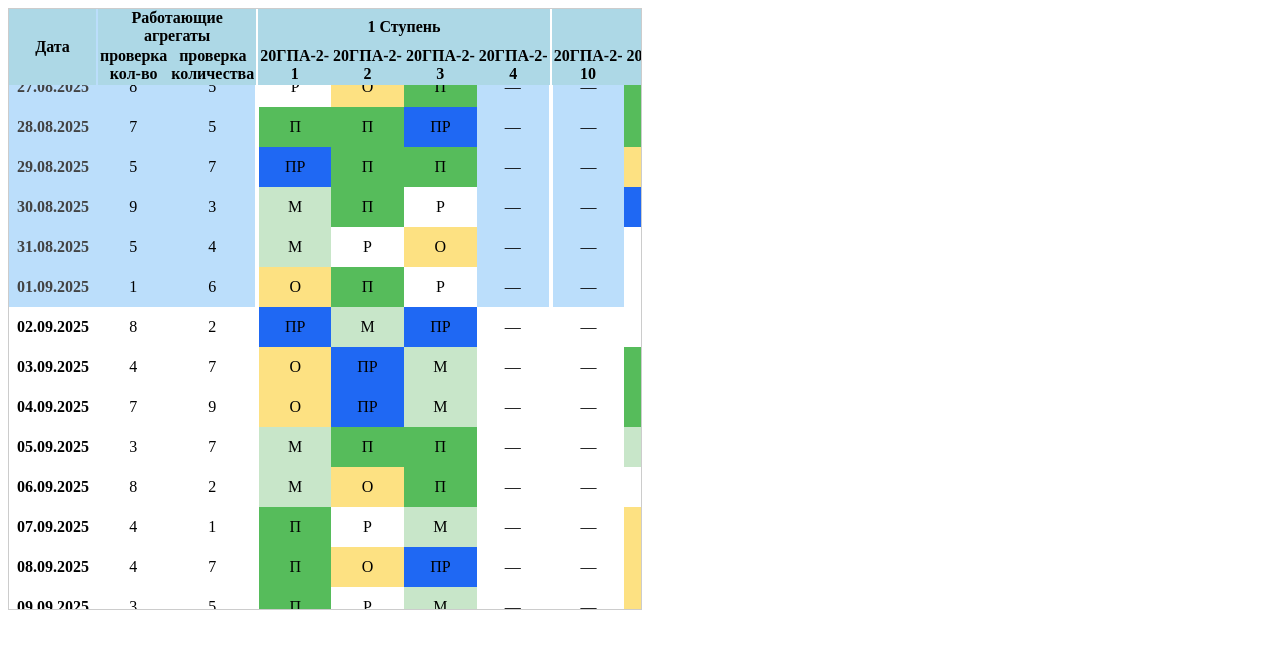
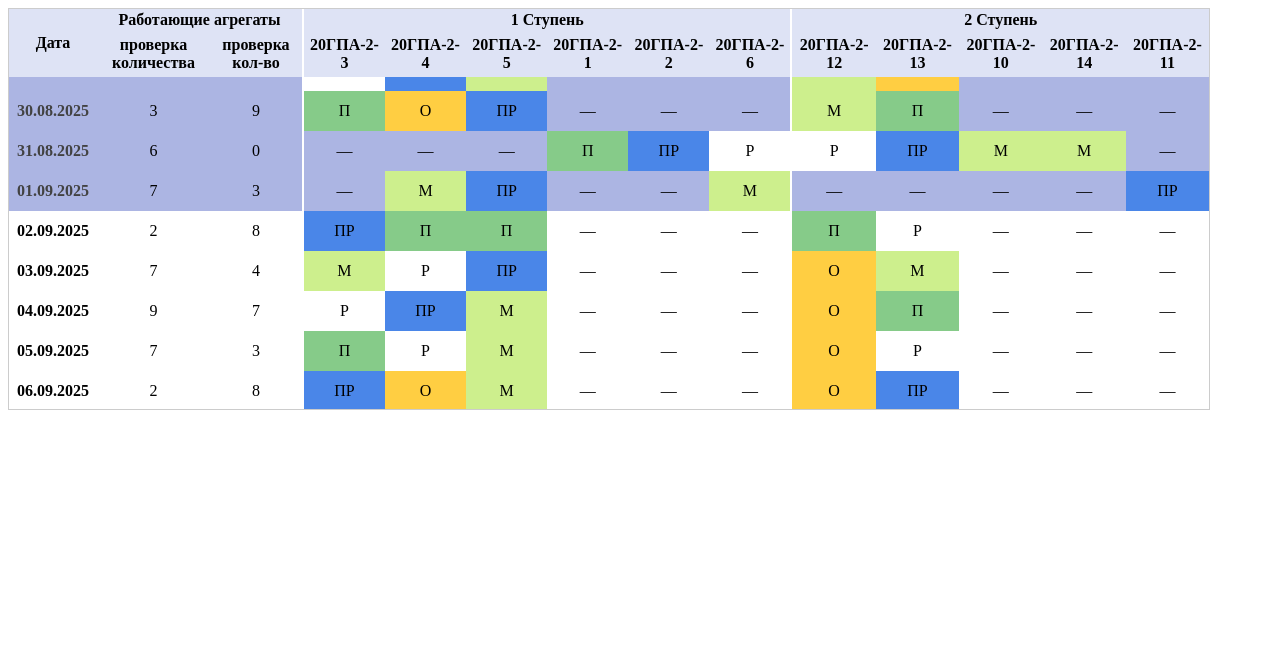
Before and after one commit to iRoman8614/infTable, a React (Create React App) app: page / in a window 1280 px wide. Shown: the top 648 px of the page. Built offline with nearby package versions, Linux system fonts and the light colour scheme; the HTML template or start-up script is replaced by a standard one.

Commit message:
react version update

```diff
--- a/src/App.js
+++ b/src/App.js
@@ -1,12 +1,32 @@
-import './App.css';
 import {Table} from "./component/table";
 
+/**
+ * Возвращает цвет фона для ячейки таблицы в зависимости от значения стадии.
+ *
+ * @param {string | number} stageValue - Значение стадии (напр., "М", "О", "П") или число.
+ * @param {boolean} isPastDate - Флаг, указывающий, является ли дата прошедшей.
+ * @returns {string} Строка с HEX-кодом цвета.
+ */
+const getStageColor = (stageValue, isPastDate) => {
+    switch (stageValue) {
+        case "М": return "#cdef8d"; // Светло-зеленый
+        case "О": return "#ffce42"; // Желтый
+        case "П": return "#86cb89"; // Зеленый
+        case "ПР": return "#4a86e8"; // Синий
+        case "Р": return "white";   // Белый
+        case "BGHeader":  return "#dee3f5"; // Цвет заголовка таблицы
+        case "DATE": return isPastDate ?  "#acb5e3" : "white" // Цвет заполнения дат
+        case 0: return isPastDate ? '#acb5e3' : 'white'; // Светло-синий для прошедших дат, иначе белый
+        default: return isPastDate ? '#acb5e3' : 'white'; // Светло-синий для прошедших дат, иначе белый
+    }
+};
+
 function App() {
-  return (
-    <div className="App">
-      <Table />
-    </div>
-  );
+    return (
+        <main>
+            <Table maxWidth={'1200px'} maxHeight={'400px'} colorTheme={getStageColor} />
+        </main>
+    )
 }
 
-export default App;
+export default App
--- a/src/component/table.jsx
+++ b/src/component/table.jsx
@@ -21,8 +21,8 @@ const fetchDateData = async (date) => {
     const randomStageValue = () => stagesValues[Math.floor(Math.random() * stagesValues.length)];
 
     //вероятность получить отличающийся ответ
-    const sometimesNewAggregate = Math.random() >= 0.98;
-    const sometimesNewStageGroup = Math.random() >= 0.99;
+    const sometimesNewAggregate = Math.random() >= 0.9;
+    const sometimesNewStageGroup = Math.random() >= 0.9;
 
 
     const data = {
@@ -31,9 +31,9 @@ const fetchDateData = async (date) => {
             {"проверка кол-во": Math.floor(Math.random()*10)}
         ],
         "1 Ступень": [
-            {"20ГПА-2-1": randomStageValue()},
-            {"20ГПА-2-2": randomStageValue()},
             {"20ГПА-2-3": randomStageValue()},
+            {"20ГПА-2-4": randomStageValue()},
+            {"20ГПА-2-5": randomStageValue()},
         ],
         "2 Ступень": [
             {"20ГПА-2-12": randomStageValue()},
@@ -47,9 +47,9 @@ const fetchDateData = async (date) => {
             {"проверка кол-во": Math.floor(Math.random()*10)}
         ],
         "1 Ступень": [
+            {"20ГПА-2-1": randomStageValue()},
             {"20ГПА-2-2": randomStageValue()},
-            {"20ГПА-2-3": randomStageValue()},
-            {"20ГПА-2-4": randomStageValue()},
+            {"20ГПА-2-6": randomStageValue()},
         ],
         "2 Ступень": [
             {"20ГПА-2-10": randomStageValue()},
@@ -67,6 +67,7 @@ const fetchDateData = async (date) => {
         "1 Ступень": [
             {"20ГПА-2-4": randomStageValue()},
             {"20ГПА-2-5": randomStageValue()},
+            {"20ГПА-2-6": randomStageValue()},
         ],
         "2 Ступень": [
             {"20ГПА-2-11": randomStageValue()},
@@ -75,6 +76,7 @@ const fetchDateData = async (date) => {
             {"20ГПА-3-10": randomStageValue()},
             {"20ГПА-3-12": randomStageValue()},
             {"20ГПА-4-13": randomStageValue()},
+            {"20ГПА-4-14": randomStageValue()},
         ],
     };
 
@@ -140,25 +142,6 @@ const generateInitialDates = (daysBefore = 15, daysAfter = 15) => {
 };
 
 /**
- * Возвращает цвет фона для ячейки таблицы в зависимости от значения стадии.
- *
- * @param {string | number} stageValue - Значение стадии (напр., "М", "О", "П") или число.
- * @param {boolean} isPastDate - Флаг, указывающий, является ли дата прошедшей.
- * @returns {string} Строка с HEX-кодом цвета.
- */
-const getStageColor = (stageValue, isPastDate) => {
-    switch (stageValue) {
-        case "М": return "#C8E6C9"; // Светло-зеленый
-        case "О": return "#fde182"; // Желтоватый
-        case "П": return "#56bc5b"; // Зеленый
-        case "ПР": return "#1f68f3"; // Синий
-        case "Р": return "white";   // Белый
-        case 0: return isPastDate ? '#bbdefb' : 'white'; // Светло-синий для прошедших дат, иначе белый
-        default: return isPastDate ? '#bbdefb' : 'white'; // Светло-синий для прошедших дат, иначе белый
-    }
-};
-
-/**
  * Извлекает значение стадии для конкретного ключа из данных группы.
  * Если ключ отсутствует, возвращает значение по умолчанию.
  *
@@ -185,7 +168,7 @@ const getStageValue = (stageGroupData, key) => {
  *
  * @returns {JSX.Element} Элемент React таблицы.
  */
-export const Table = () => {
+export const Table = ({maxWidth, maxHeight, colorTheme}) => {
     // Состояние для хранения списка дат, отображаемых в таблице.
     const [dates, setDates] = useState(() => generateInitialDates());
     // Состояние для хранения данных, которые в данный момент видимы или находятся в буфере.
@@ -193,7 +176,10 @@ export const Table = () => {
     // Состояние для отслеживания дат, для которых в данный момент идет загрузка данных.
     const [loadingDates, setLoadingDates] = useState(new Set());
     // Состояние для хранения всех возможных групп стадий и их ключей, извлекаемых из данных.
+    // Теперь это объект, где ключ - это имя группы, а значение - массив ключей агрегатов в порядке их появления.
     const [allStageGroups, setAllStageGroups] = useState({});
+    // Состояние для хранения порядка групп.
+    const [groupOrder, setGroupOrder] = useState([]);
     // Референс на элемент секции, содержащей таблицу, для управления прокруткой.
     const sectionRef = useRef(null);
     // Фиксированная высота каждой строки таблицы.
@@ -214,46 +200,55 @@ export const Table = () => {
     const today = useRef(new Date());
     today.current.setHours(0, 0, 0, 0); // Обнуляем время для сравнения только по дате.
 
-    // ***************************************************************
-    // ДОБАВЛЕНО: Предпочтительный порядок групп
-    const preferredGroupOrder = ["Работающие агрегаты", "1 Ступень", "2 Ступень", "3 Ступень"];
-    // ***************************************************************
 
     /**
-     * Обновляет `allStageGroups` на основе новых загруженных данных.
-     * Это гарантирует, что заголовки столбцов всегда включают все известные агрегаты.
+     * Обновляет `allStageGroups` и `groupOrder` на основе новых загруженных данных.
+     * Это гарантирует, что заголовки столбцов всегда включают все известные агрегаты
+     * и группы в порядке их первого появления.
      *
      * @param {AggregatesData} newData - Только что загруженные данные.
      */
     const updateAllStageGroups = useCallback((newData) => {
         setAllStageGroups(prevAllStageGroups => {
-            let changed = false;
+            let changedGroups = false;
             const newStageGroups = { ...prevAllStageGroups };
+            const newGroupOrder = [...groupOrder]; // Создаем копию текущего порядка групп
 
             for (const groupName in newData) {
+                // Если новая группа, добавляем ее в конец groupOrder
+                if (!newGroupOrder.includes(groupName)) {
+                    newGroupOrder.push(groupName);
+                    changedGroups = true;
+                }
+
                 if (Array.isArray(newData[groupName]) && newData[groupName].length > 0) {
                     const currentKeys = new Set(newStageGroups[groupName] || []);
-                    const newKeys = newData[groupName].map(item => Object.keys(item)[0]);
+                    let changedKeysInGroup = false;
 
-                    newKeys.forEach(key => {
+                    newData[groupName].forEach(item => {
+                        const key = Object.keys(item)[0];
                         if (!currentKeys.has(key)) {
                             currentKeys.add(key);
-                            changed = true;
+                            changedKeysInGroup = true;
                         }
                     });
 
-                    // Сортировка ключей для стабильного порядка столбцов
-                    const sortedKeys = Array.from(currentKeys).sort();
-                    if (JSON.stringify(newStageGroups[groupName]) !== JSON.stringify(sortedKeys)) {
-                        newStageGroups[groupName] = sortedKeys;
-                        changed = true;
+                    // Если были изменения в ключах группы, обновляем ее
+                    if (changedKeysInGroup) {
+                        newStageGroups[groupName] = Array.from(currentKeys);
+                        changedGroups = true;
                     }
                 }
             }
 
-            return changed ? newStageGroups : prevAllStageGroups;
+            // Обновляем groupOrder, если были добавлены новые группы
+            if (changedGroups) {
+                setGroupOrder(newGroupOrder);
+            }
+
+            return changedGroups ? newStageGroups : prevAllStageGroups;
         });
-    }, []);
+    }, [groupOrder]);
 
     /**
      * Проверяет, является ли строка с заданным индексом видимой в области прокрутки,
@@ -286,7 +281,7 @@ export const Table = () => {
         if (!sectionRef.current) return;
 
         const datesToLoad = new Set();
-        const currentlyLoading = new Set(loadingDates); // Использование set для loadingDates
+        const currentlyLoading = new Set(loadingDates);
 
         // Определяем даты, которые должны быть загружены.
         dates.forEach((date, index) => {
@@ -309,7 +304,7 @@ export const Table = () => {
                 try {
                     const data = await fetchDateData(date);
                     dataCache.current[date] = data;
-                    updateAllStageGroups(data);
+                    updateAllStageGroups(data); // Обновляем заголовки при получении новых данных
                     return { date, data };
                 } catch (error) {
                     console.error(`Ошибка загрузки данных для ${date}:`, error);
@@ -341,7 +336,7 @@ export const Table = () => {
             datesToLoad.forEach(date => newLoading.delete(date));
             return newLoading;
         });
-    }, [dates, visibleData, loadingDates, isRowVisible, updateAllStageGroups]); // Добавил loadingDates в зависимости
+    }, [dates, visibleData, loadingDates, isRowVisible, updateAllStageGroups]);
 
     /**
      * Обработчик события прокрутки таблицы.
@@ -418,9 +413,8 @@ export const Table = () => {
     }, [loadVisibleAndBufferData, dates]);
 
     /**
-     * Эффект для инициализации `allStageGroups` на основе первых доступных данных.
+     * Эффект для инициализации `allStageGroups` и `groupOrder` на основе первых доступных данных.
      * Это необходимо для рендеринга заголовков столбцов.
-     * Теперь он вызывает `updateAllStageGroups` для обработки первого набора данных.
      */
     useEffect(() => {
         if (Object.keys(allStageGroups).length === 0 && dates.length > 0 && !loadingDates.has(dates[0]) && !visibleData[dates[0]] && !dataCache.current[dates[0]]) {
@@ -435,7 +429,7 @@ export const Table = () => {
 
                     if (result.data) {
                         dataCache.current[result.date] = result.data;
-                        updateAllStageGroups(result.data); // Используем новую функцию
+                        updateAllStageGroups(result.data);
                         setVisibleData(prev => ({ ...prev, [result.date]: result.data }));
                     }
                 } catch (error) {
@@ -453,50 +447,37 @@ export const Table = () => {
         }
     }, [dates, loadingDates, visibleData, allStageGroups, updateAllStageGroups]);
 
-    // Определяем порядок групп, используя preferredGroupOrder
-    const sortedGroupNames = Object.keys(allStageGroups).sort((a, b) => {
-        const indexA = preferredGroupOrder.indexOf(a);
-        const indexB = preferredGroupOrder.indexOf(b);
-        // Если обе группы есть в preferredGroupOrder, сортируем по их индексу
-        if (indexA !== -1 && indexB !== -1) {
-            return indexA - indexB;
-        }
-        // Если только одна группа есть в preferredGroupOrder, она идет первой
-        if (indexA !== -1) {
-            return -1;
-        }
-        if (indexB !== -1) {
-            return 1;
-        }
-        // Если ни одной нет, или обе отсутствуют, используем обычную лексикографическую сортировку
-        return a.localeCompare(b);
-    });
 
     return (
         <section
             ref={sectionRef}
             style={{
-                width: '50%',
-                height: '600px',
+                maxWidth: maxWidth,
+                width: 'fit-content',
+                height: '100%',
+                maxHeight: maxHeight,
                 overflow: 'auto',
                 border: '1px solid #ccc',
                 position: 'relative',
+                fontFamily: "serif",
             }}
             onScroll={handleScroll}
         >
             <table style={{ width: '100%', borderCollapse: 'collapse', border: 'none' }}>
-                <thead style={{ position: 'sticky', top: 0, background: 'lightblue', zIndex: 10 }}>
+                <thead style={{ position: 'sticky', top: 0, background: colorTheme("BGHeader"), zIndex: 10 }}>
                 <tr>
-                    <th rowSpan="2" style={{ borderRight: '2px solid #ccc', padding: '0px' }}>Дата</th>
+                    <th rowSpan="2" style={{
+                        padding: '2px'
+                    }}>Дата</th>
                     {/* Рендеринг заголовков групп (например, "1 Ступень", "2 Ступень") */}
-                    {sortedGroupNames.map((groupName, index) => (
+                    {groupOrder.map((groupName, index) => (
                         <th
                             key={groupName}
-                            colSpan={allStageGroups[groupName].length}
+                            colSpan={allStageGroups[groupName] ? allStageGroups[groupName].length : 0}
                             style={{
-                                borderLeft: index > 0 ? '2px solid #ccc' : 'none',
-                                borderRight: '2px solid #ccc',
-                                padding: '0px',
+                                textWrap: 'nowrap',
+                                borderLeft: index > 0 ? '2px solid #fff' : 'none',
+                                padding: '2px',
                             }}
                         >
                             {groupName}
@@ -505,13 +486,13 @@ export const Table = () => {
                 </tr>
                 <tr>
                     {/* Рендеринг подзаголовков агрегатов внутри каждой группы */}
-                    {sortedGroupNames.map((groupName, groupIndex) => (
-                        allStageGroups[groupName].map((key, keyIndex) => (
+                    {groupOrder.map((groupName, groupIndex) => (
+                        (allStageGroups[groupName] || []).map((key, keyIndex) => (
                             <th
                                 key={`${groupName}-${key}`}
                                 style={{
-                                    borderLeft: keyIndex === 0 && groupIndex > 0 ? '2px solid #ccc' : 'none',
-                                    padding: '2px'
+                                    borderLeft: keyIndex === 0 && groupIndex > 0 ? '2px solid #fff' : 'none',
+                                    padding: '5px'
                                 }}
                             >
                                 {key}
@@ -533,26 +514,25 @@ export const Table = () => {
                             key={dateString}
                             style={{
                                 height: `${rowHeight}px`,
-                                backgroundColor: isPastDate ? '#bbdefb' : 'inherit' // Фон для прошедших дат
+                                backgroundColor: colorTheme("DATE", isPastDate)
                             }}
                         >
                             <th style={{ borderRight: 'none', padding: '8px', color: isPastDate ? '#424242' : 'inherit' }}>
                                 {dateString}
                             </th>
                             {/* Рендеринг ячеек данных для каждой стадии агрегата */}
-                            {sortedGroupNames.map((groupName, groupIndex) => (
-                                allStageGroups[groupName].map((key, keyIndex) => {
+                            {groupOrder.map((groupName, groupIndex) => (
+                                (allStageGroups[groupName] || []).map((key, keyIndex) => {
                                     const stageGroupData = data ? data[groupName] : [];
                                     const stageValue = getStageValue(stageGroupData, key);
                                     return (
                                         <td
                                             key={`${dateString}-${groupName}-${key}`}
                                             style={{
-                                                borderLeft: keyIndex === 0 && groupIndex > 0 ? '2px solid #ccc' : 'none',
-                                                borderRight: keyIndex === allStageGroups[groupName].length - 1 ? '4px solid #fff' : 'none', // Правая граница для последней ячейки группы
+                                                borderLeft: keyIndex === 0 && groupIndex > 0 ? '2px solid #fff' : 'none',
                                                 padding: '0px',
                                                 textAlign: 'center',
-                                                backgroundColor: isLoading ? 'transparent' : getStageColor(stageValue, isPastDate) // Цвет в зависимости от стадии и даты
+                                                backgroundColor: isLoading ? 'transparent' : colorTheme(stageValue, isPastDate) // Цвет в зависимости от стадии и даты
                                             }}
                                         >
                                             {/* Отображение спиннера загрузки или значения стадии */}
@@ -562,7 +542,7 @@ export const Table = () => {
                                                         width: '20px',
                                                         height: '20px',
                                                         borderRadius: '50%',
-                                                        border: '2px solid #ccc',
+                                                        border: '2px solid #fff',
                                                         borderTop: '2px solid #007bff',
                                                         animation: 'spin 1s linear infinite',
                                                         margin: 'auto',
```
Also changed, not shown: src/App.css (deleted).
